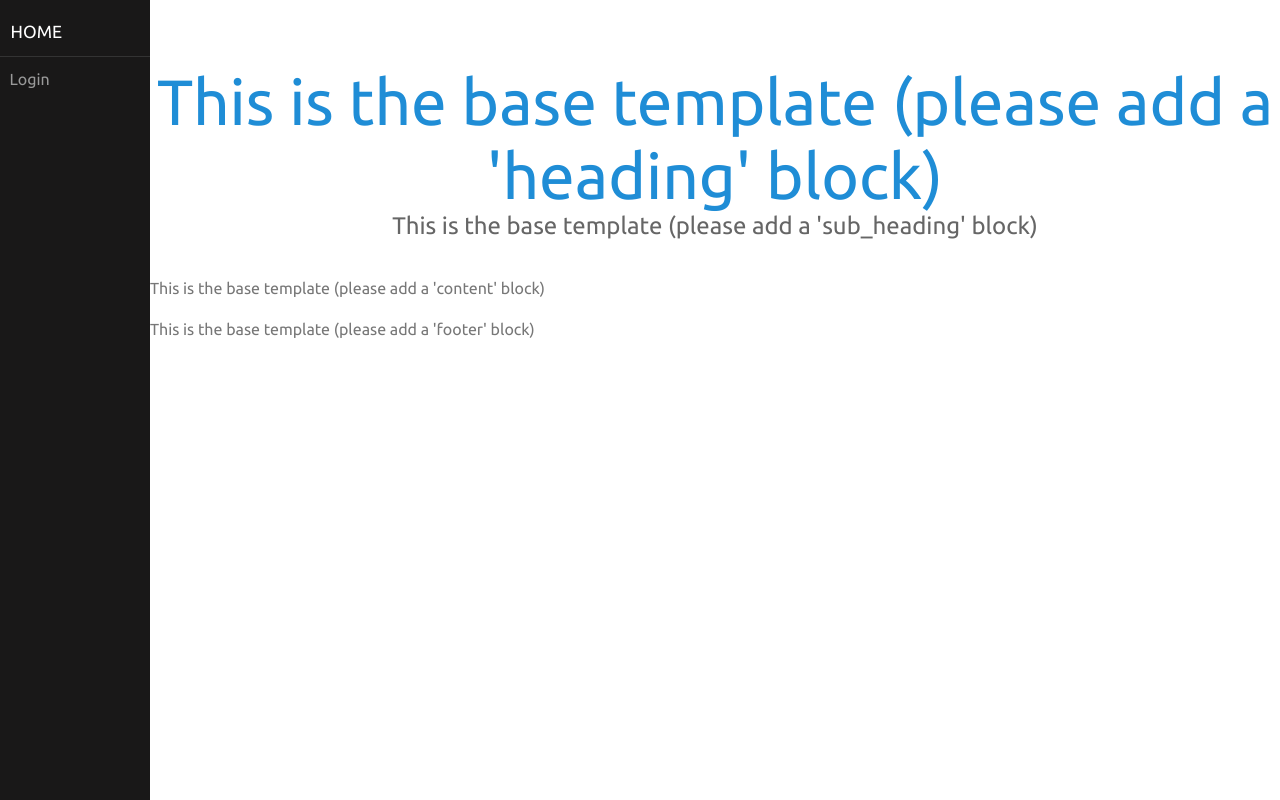
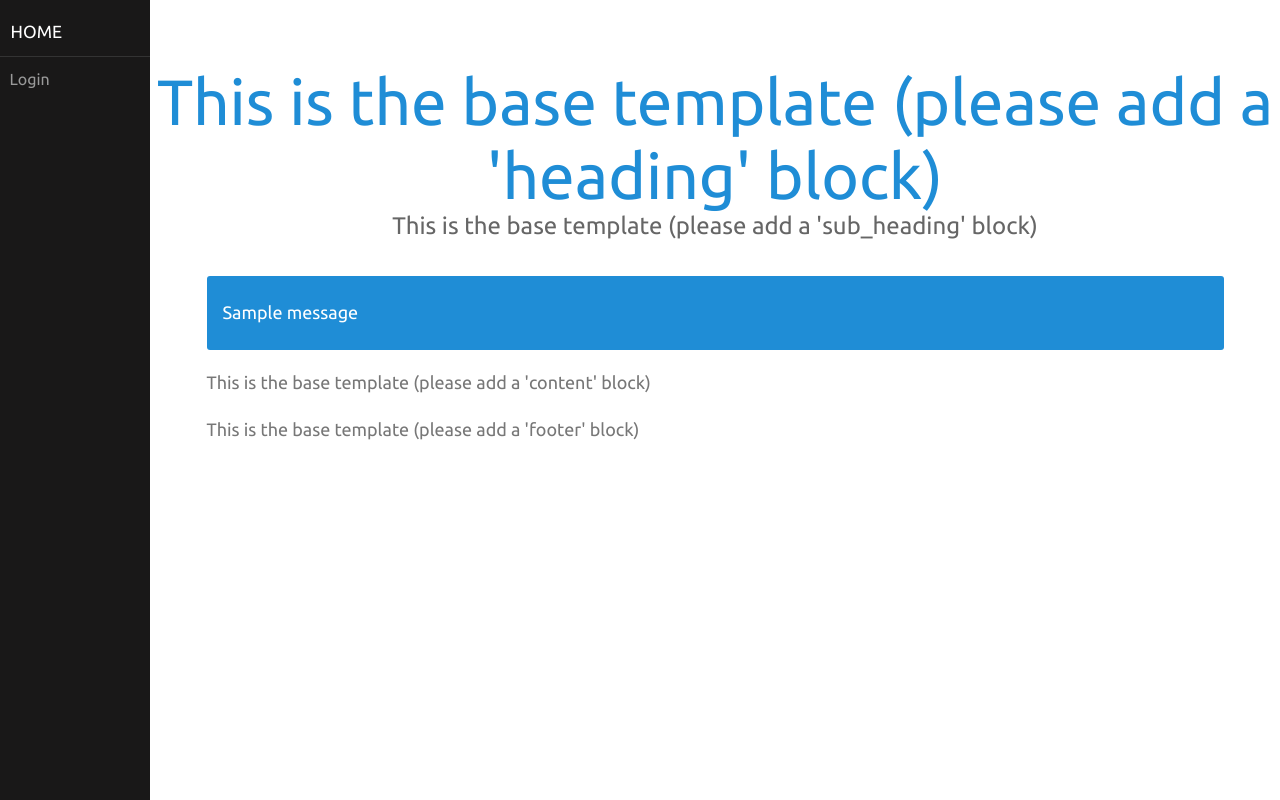
Before and after one commit to pkimber/old-base-migrated-to-gitlab, a Django app: template base/templates/base.html in a window 1280 px wide. Run offline with Django 3.2, Linux system fonts and the light colour scheme; the template is opened without the code that fills it, so the values that code supplies are empty; tables that the repository leaves empty hold one stand-in row (values such as "Sample post"); one stand-in notice (Sample message) is shown; some libraries are stand-ins or nearby versions.

Commit message:
Start using messages ('content' div added by default)

```diff
--- a/base/templates/base.html
+++ b/base/templates/base.html
@@ -54,6 +54,19 @@
             </h2>
           </div>
         {% endblock header %}
+
+        <div class="content">
+          {% if messages %}
+            <div class="pure-g-r">
+              <div class="pure-u-1">
+                <aside>
+                  {% for message in messages %}
+                    <p>{{ message }}</p>
+                  {% endfor %}
+                </aside>
+              </div>
+            </div>
+          {% endif %}
           {% block content %}
             <p>This is the base template (please add a 'content' block)</p>
           {% endblock content %}
@@ -62,6 +75,7 @@
           {% endblock footer %}
         </div>
       </div>
+    </div>
     <script src="{% static "ui.js" %}"></script>
     {% block analytics %}
     {% endblock analytics %}
```
Lines whose indentation alone changed are shown as unchanged.
